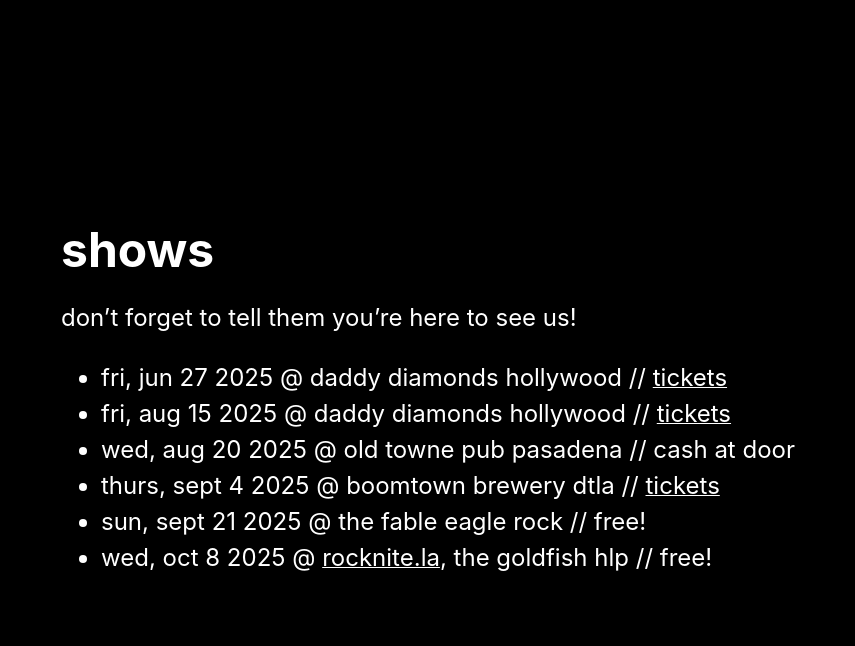
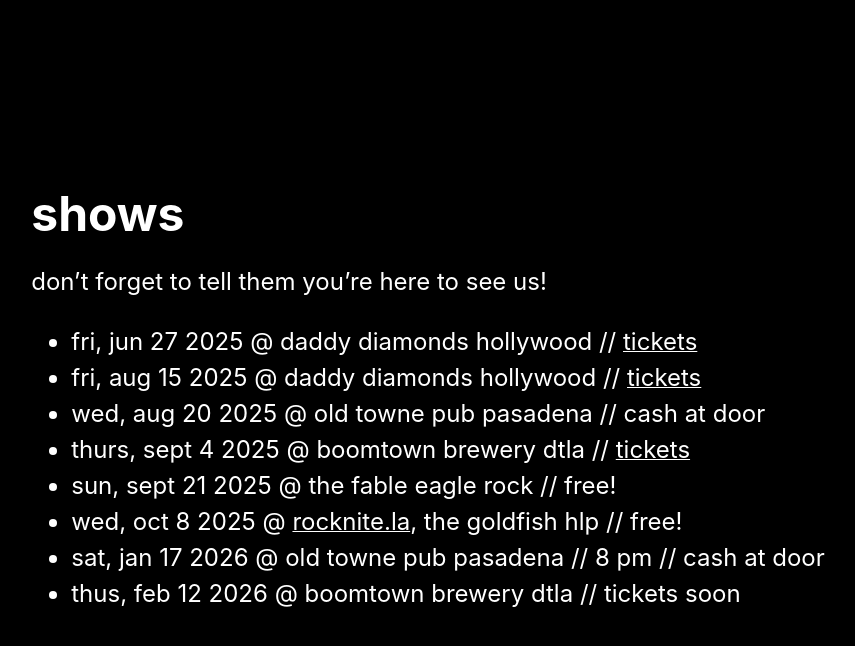
Before and after one commit to kfaizi/xmachinaband, a Jekyll site: the page built from shows.md, in a window 1280 px wide. Shown: the top 646 px of the page, without its empty margins (212-1067 px from the left). Built offline with Jekyll 4.4.1, drawn with Linux system fonts in a browser that asks for light colours; some web fonts are replaced.

Commit message:
first 2026 shows

```diff
--- a/shows.md
+++ b/shows.md
@@ -13,3 +13,5 @@
 - thurs, sept 4 2025 @ boomtown brewery dtla // [tickets](https://www.eventbrite.com/e/songwriter-series-los-angeles-tickets-1554394970199)
 - sun, sept 21 2025 @ the fable eagle rock // free!
 - wed, oct 8 2025 @ [rocknite.la](https://rocknite.la/), the goldfish hlp // free!
+- sat, jan 17 2026 @ old towne pub pasadena // 8 pm // cash at door
+- thus, feb 12 2026 @ boomtown brewery dtla // tickets soon
```
